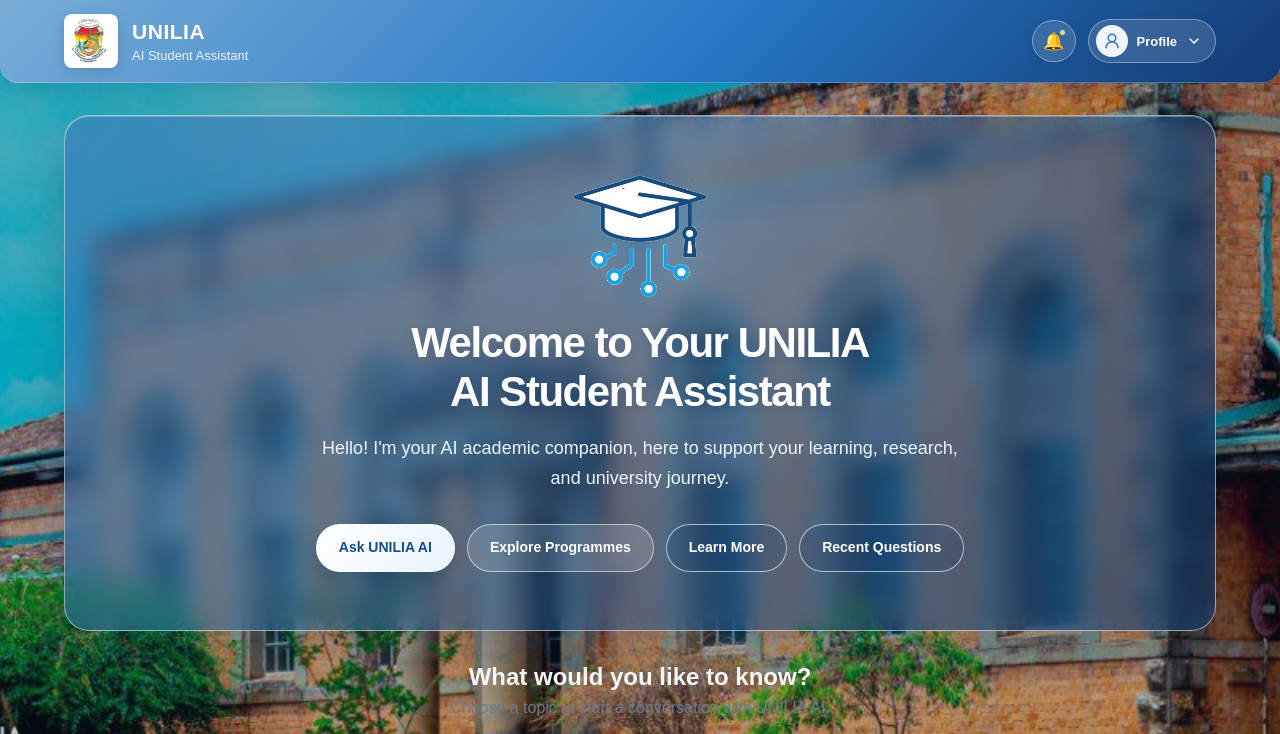
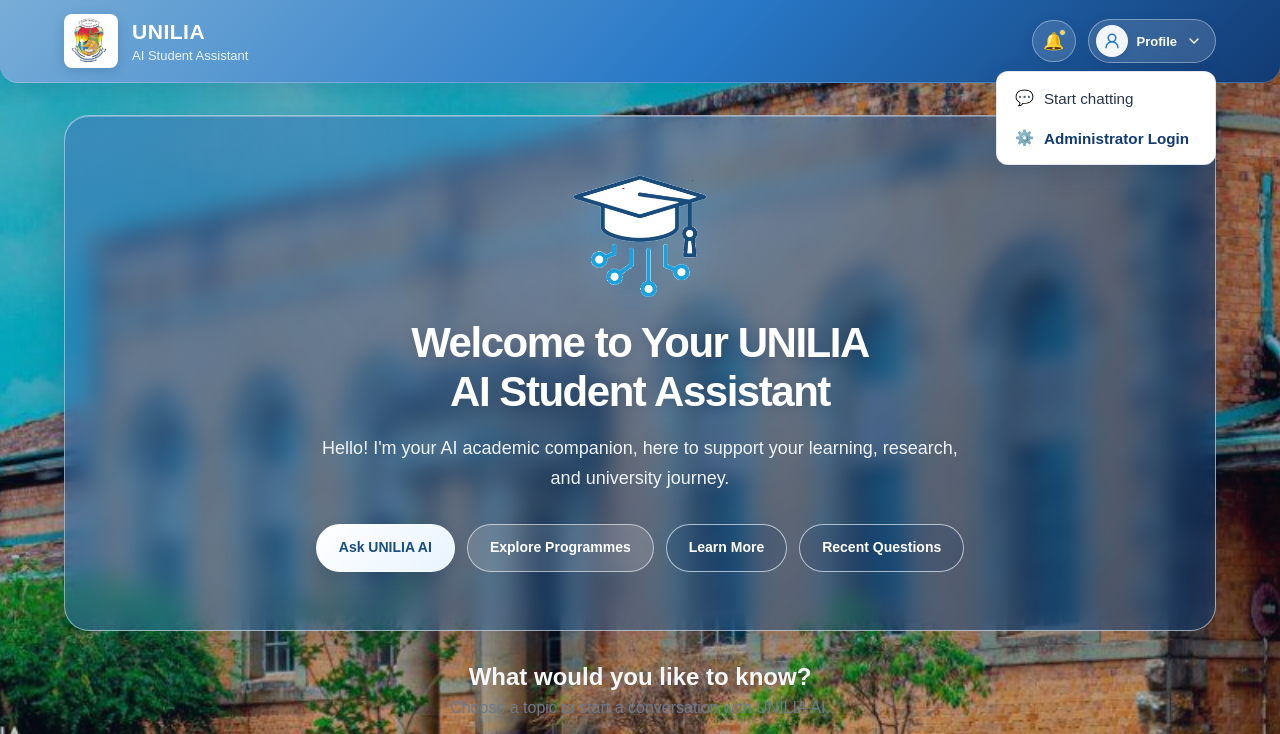
Before and after one commit to benjaminarielkatani-eng/unilia-chatbot, a plain HTML site: page frontend/index.html in a window 1280 px wide. Both pictures are taken after a click on the button "Profile". Shown: the top 734 px of the page. Drawn offline with nearby package versions, Linux system fonts and the light colour scheme.

Commit message:
fix: move admin link to navbar profile dropdown, restore admin access
frontend/index.html: replaced profile-btn with profile-menu-wrap dropdown;
  signed-out shows Administrator Login + Start chatting; signed-in shows
  Profile, Administrator Dashboard, Sign out.
frontend/style.css: added .profile-menu-wrap, .profile-dropdown,
  .profile-dropdown-item, .profile-dropdown-admin, .profile-dropdown-logout.
frontend/script.js: added initProfileDropdown() - toggles dropdown,
  reads sessionStorage token to show/hide admin link, handles sign-out.

Admin dashboard URL: http://localhost:8000/admin.html
Admin link location: navbar top-right profile icon dropdown.

[Isaac T. Solomon - final-integration]

```diff
--- a/frontend/index.html
+++ b/frontend/index.html
@@ -41,13 +41,41 @@
                 🔔
             </button>
 
-            <button class="profile-btn" type="button" aria-label="Open profile">
-                <span class="profile-avatar">
-                    <i data-lucide="user-round" aria-hidden="true"></i>
-                </span>
-                <span>Profile</span>
-                <i data-lucide="chevron-down" aria-hidden="true"></i>
-            </button>
+            <!-- Profile dropdown wrapper -->
+            <div class="profile-menu-wrap" id="profileMenuWrap">
+                <button class="profile-btn" type="button" id="profileMenuBtn" aria-label="Open profile menu" aria-expanded="false" aria-haspopup="true">
+                    <span class="profile-avatar">
+                        <i data-lucide="user-round" aria-hidden="true"></i>
+                    </span>
+                    <span id="profileBtnLabel">Profile</span>
+                    <i data-lucide="chevron-down" aria-hidden="true"></i>
+                </button>
+
+                <div class="profile-dropdown" id="profileDropdown" hidden role="menu">
+                    <!-- Signed-in items (shown when admin token exists) -->
+                    <div id="profileDropdownSignedIn" hidden>
+                        <a class="profile-dropdown-item" href="index.html#profile" role="menuitem">
+                            <span>👤</span> Profile
+                        </a>
+                        <a class="profile-dropdown-item profile-dropdown-admin" id="adminDashboardLink" href="admin.html" role="menuitem">
+                            <span>⚙️</span> Administrator Dashboard
+                        </a>
+                        <button class="profile-dropdown-item profile-dropdown-logout" type="button" id="profileLogoutBtn" role="menuitem">
+                            <span>🚪</span> Sign out
+                        </button>
+                    </div>
+                    <!-- Signed-out items -->
+                    <div id="profileDropdownSignedOut">
+                        <a class="profile-dropdown-item" href="chat.html" role="menuitem">
+                            <span>💬</span> Start chatting
+                        </a>
+                        <a class="profile-dropdown-item profile-dropdown-admin" href="admin.html" role="menuitem">
+                            <span>⚙️</span> Administrator Login
+                        </a>
+                    </div>
+                </div>
+            </div>
+
         </div>
 
     </header>
--- a/frontend/script.js
+++ b/frontend/script.js
@@ -106,3 +106,69 @@ window.addEventListener("pageshow", function() {
     if (!recentQuestionsSection.hidden) loadRecentQuestions();
 });
 revealRecentQuestionsFromHash();
+
+// ── Profile dropdown ─────────────────────────────────────────────────────────
+(function initProfileDropdown() {
+    var btn = document.getElementById("profileMenuBtn");
+    var dropdown = document.getElementById("profileDropdown");
+    var signedIn = document.getElementById("profileDropdownSignedIn");
+    var signedOut = document.getElementById("profileDropdownSignedOut");
+    var logoutBtn = document.getElementById("profileLogoutBtn");
+    var labelEl = document.getElementById("profileBtnLabel");
+    if (!btn || !dropdown) return;
+
+    function getAdminToken() {
+        try { return sessionStorage.getItem("uniliaAdminAccessToken") || ""; } catch(e) { return ""; }
+    }
+
+    function updateDropdownState() {
+        var token = getAdminToken();
+        if (token) {
+            if (signedIn) signedIn.hidden = false;
+            if (signedOut) signedOut.hidden = true;
+            if (labelEl) labelEl.textContent = "Admin";
+        } else {
+            if (signedIn) signedIn.hidden = true;
+            if (signedOut) signedOut.hidden = false;
+            if (labelEl) labelEl.textContent = "Profile";
+        }
+    }
+
+    function openDropdown() {
+        updateDropdownState();
+        dropdown.hidden = false;
+        btn.setAttribute("aria-expanded", "true");
+    }
+
+    function closeDropdown() {
+        dropdown.hidden = true;
+        btn.setAttribute("aria-expanded", "false");
+    }
+
+    btn.addEventListener("click", function(e) {
+        e.stopPropagation();
+        if (dropdown.hidden) { openDropdown(); } else { closeDropdown(); }
+    });
+
+    document.addEventListener("click", function(e) {
+        if (!dropdown.hidden && !dropdown.contains(e.target) && e.target !== btn) {
+            closeDropdown();
+        }
+    });
+
+    document.addEventListener("keydown", function(e) {
+        if (e.key === "Escape" && !dropdown.hidden) closeDropdown();
+    });
+
+    if (logoutBtn) {
+        logoutBtn.addEventListener("click", function() {
+            try { sessionStorage.removeItem("uniliaAdminAccessToken"); } catch(e) {}
+            closeDropdown();
+            updateDropdownState();
+        });
+    }
+
+    // Refresh on pageshow (bfcache)
+    window.addEventListener("pageshow", updateDropdownState);
+    updateDropdownState();
+})();
--- a/frontend/style.css
+++ b/frontend/style.css
@@ -1378,6 +1378,62 @@ body:has(#about:target) .nav-link[href="#about"] {
 .profile-btn > svg {
     width: 16px;
     height: 16px;
+}
+
+/* Profile dropdown menu */
+.profile-menu-wrap {
+    position: relative;
+    display: inline-flex;
+}
+
+.profile-dropdown {
+    position: absolute;
+    top: calc(100% + 8px);
+    right: 0;
+    min-width: 220px;
+    background: #ffffff;
+    border: 1px solid rgba(18, 59, 115, 0.12);
+    border-radius: 12px;
+    box-shadow: 0 8px 24px rgba(13, 49, 91, 0.18);
+    z-index: 999;
+    overflow: hidden;
+    padding: 6px 0;
+}
+
+.profile-dropdown-item {
+    display: flex;
+    align-items: center;
+    gap: 10px;
+    width: 100%;
+    padding: 11px 18px;
+    color: var(--text-dark);
+    text-decoration: none;
+    font-size: 0.95rem;
+    font-weight: 500;
+    background: none;
+    border: none;
+    cursor: pointer;
+    text-align: left;
+    font-family: inherit;
+    transition: background 0.15s;
+    box-sizing: border-box;
+}
+
+.profile-dropdown-item:hover,
+.profile-dropdown-item:focus {
+    background: var(--unilia-light);
+    outline: none;
+}
+
+.profile-dropdown-admin {
+    color: var(--unilia-dark);
+    font-weight: 600;
+}
+
+.profile-dropdown-logout {
+    color: #c0392b;
+    border-top: 1px solid rgba(18, 59, 115, 0.08);
+    margin-top: 4px;
 }
 
 /* Mobile responsiveness */
```
